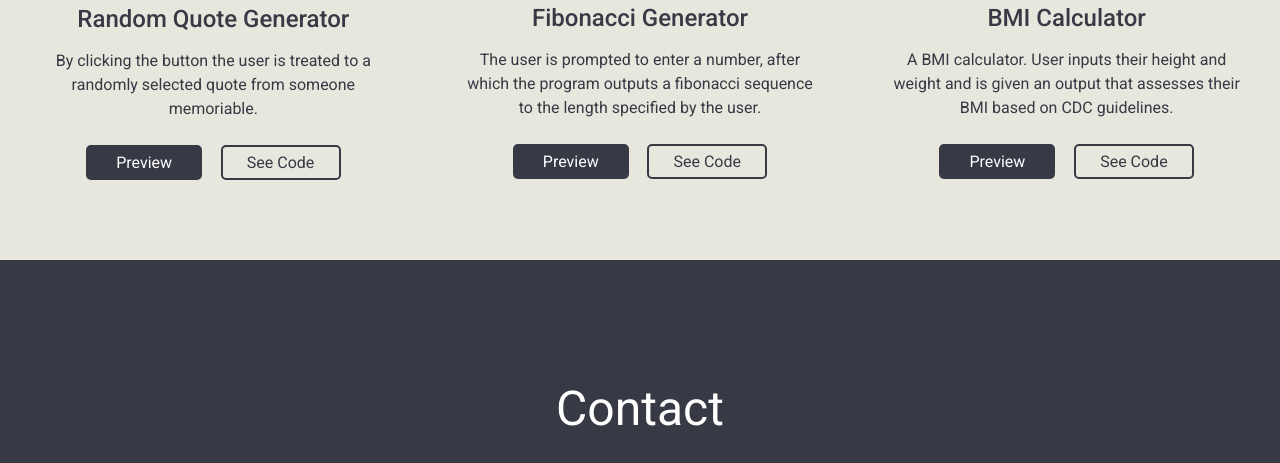
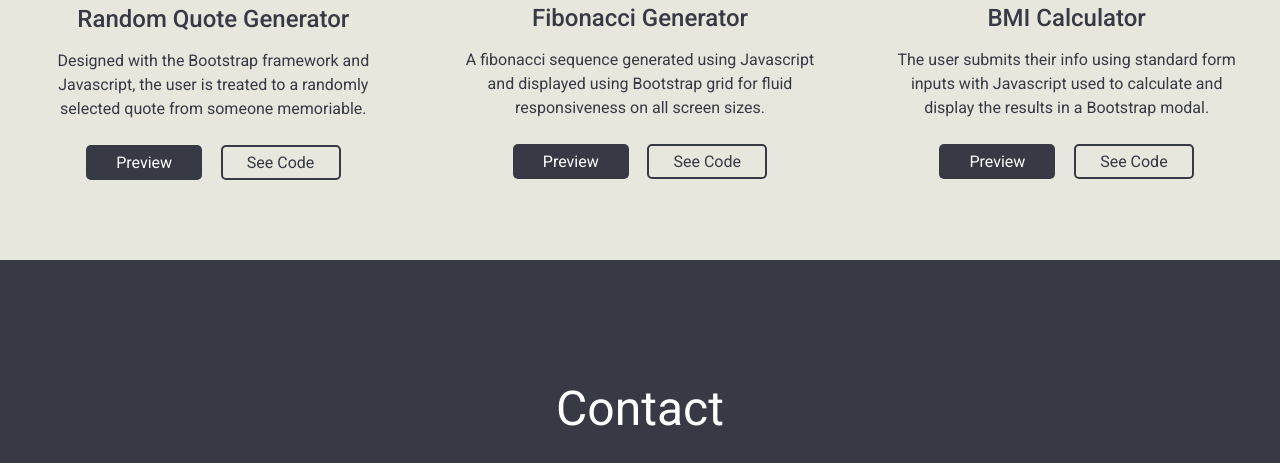
Before and after one commit to cameroncolburn/personal-portfolio-website, a plain HTML site: page index.html in a window 1280 px wide. Shown: the part 1798-2261 px from the top of the page. Drawn offline with Linux system fonts and the light colour scheme.

Commit message:
update project photos and descriptions

```diff
--- a/index.html
+++ b/index.html
@@ -91,7 +91,8 @@
                 <a href="https://cameroncolburn.github.io/random-quote-generator/" target="_blank"><img
                         src='img/projects/random-quote-screenshot.png' alt='random quote generator'></a>
                 <h3>Random Quote Generator</h3>
-                <p>By clicking the button the user is treated to a randomly selected quote from someone memoriable.</p>
+                <p>Designed with the Bootstrap framework and Javascript, the user is treated to a randomly selected
+                    quote from someone memoriable.</p>
                 <a href="https://cameroncolburn.github.io/random-quote-generator/" class="preview-btn"
                     target="_blank">Preview</a>
                 <a href="https://github.com/cameroncolburn/random-quote-generator" class="code-btn" target="_blank">See
@@ -102,8 +103,8 @@
                     target="_blank"><img src='img/projects/fibonacci-generator.png'
                         alt='fibonacci sequence generator'></a>
                 <h3>Fibonacci Generator</h3>
-                <p>The user is prompted to enter a number, after which the program outputs a fibonacci sequence to the
-                    length specified by the user.</p>
+                <p>A fibonacci sequence generated using Javascript and displayed using Bootstrap grid for fluid
+                    responsiveness on all screen sizes. </p>
                 <a href="https://cameroncolburn.github.io/fibonacci-sequence-generator/" class="preview-btn"
                     target="_blank">Preview</a>
                 <a href="https://github.com/cameroncolburn/fibonacci-sequence-generator" class="code-btn"
@@ -113,8 +114,8 @@
             <section class="project-tile"><a href="https://cameroncolburn.github.io/bmi-calculator/"
                     target="_blank"><img src='img/projects/bmi-calculator-screenshot.png' alt='bmi calculator'></a>
                 <h3>BMI Calculator</h3>
-                <p>A BMI calculator. User inputs their height and weight and is given an output that assesses their BMI
-                    based on CDC guidelines.</p>
+                <p>The user submits their info using standard form inputs with Javascript used to calculate and display
+                    the results in a Bootstrap modal.</p>
                 <a href="https://cameroncolburn.github.io/bmi-calculator/" class="preview-btn"
                     target="_blank">Preview</a>
                 <a href="https://github.com/cameroncolburn/bmi-calculator" class="code-btn" target="_blank">See Code</a>
```
Also changed, not shown: img/projects/bmi-calculator-screenshot.png, img/projects/fibonacci-generator.png.
